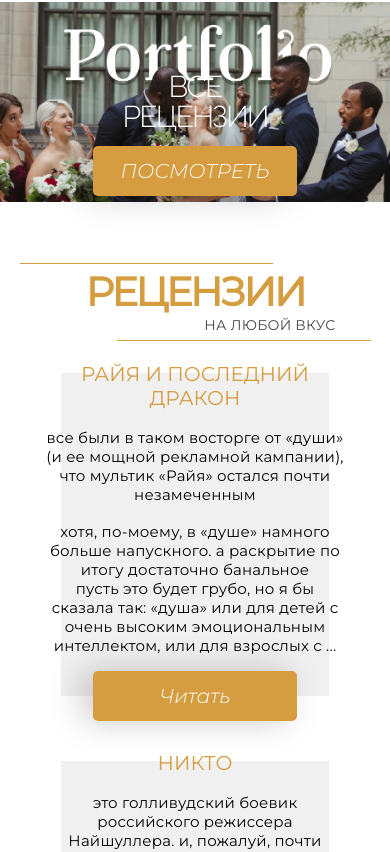
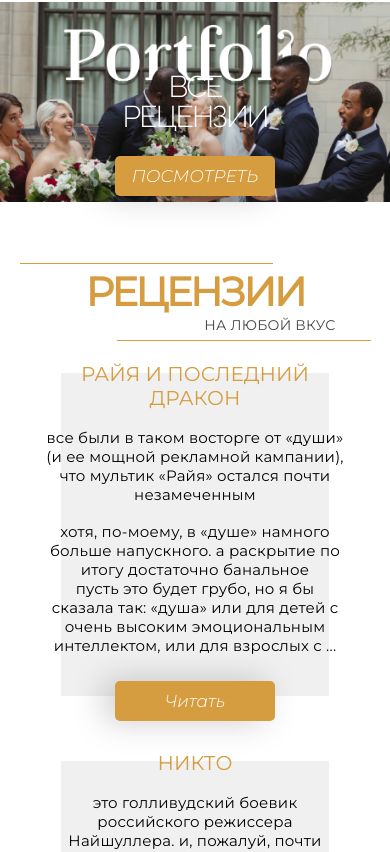
Before and after one commit to varflam/alina-gift, a React (Create React App) app: page / in a window 390 px wide. Shown: the part 1312-2164 px from the top of the page. Built offline with nearby package versions, Linux system fonts and the light colour scheme; data requests are answered from the project's data file; a web font is replaced by a local one.

Commit message:
button adaptive added

```diff
--- a/src/style/elements/buttons.sass
+++ b/src/style/elements/buttons.sass
@@ -22,3 +22,10 @@
     &:disabled
         background: $light-gray
         color: $gray
+
+@media (max-width: 500px)
+    .btn
+        width: 160px
+        height: 40px
+        line-height: 40px
+        font-size: 17px
```
